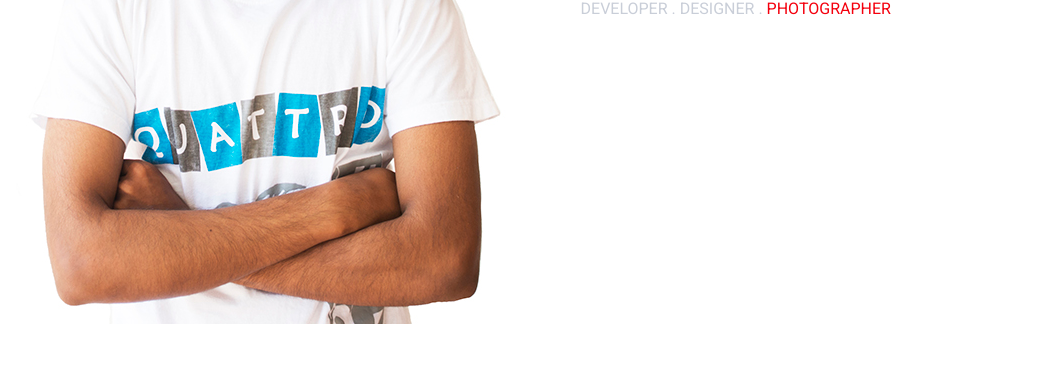
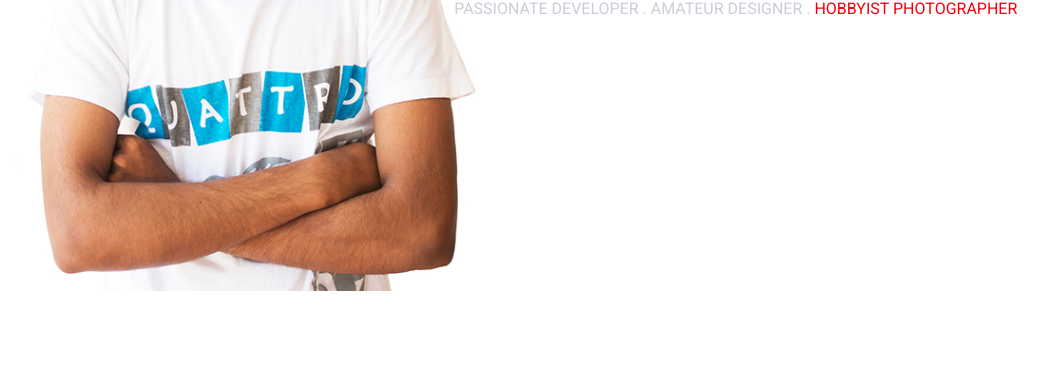
Before and after one commit to VetrivelKS/vetrivelks.github.io, a plain HTML site: page index.html in a window 1280 px wide. Shown: the part 419-800 px from the top of the page, without its empty margins (126-1180 px from the left). Drawn offline with nearby package versions, Linux system fonts and the light colour scheme; files whose address does not match are found by name.

Commit message:
resume updated front titles changed and style adjusted

```diff
--- a/index.html
+++ b/index.html
@@ -50,9 +50,9 @@
                                 <div class="homeDescContainer">
                                     <div class="homeDesc">
                                         <div class="homeDescText">
-                                            <span class="developerSub subDesc navEle" navto="developer">DEVELOPER</span> .
-                                            <span class="designerSub subDesc  navEle navDesign" navto="design">DESIGNER</span> .
-                                            <span class="photographerSub subDesc  navEle navPhotographs" navto="photographs">PHOTOGRAPHER</span>
+                                            <span class="developerSub subDesc navEle" navto="developer">PASSIONATE DEVELOPER</span> .
+                                            <span class="designerSub subDesc  navEle navDesign" navto="design">AMATEUR DESIGNER</span> .
+                                            <span class="photographerSub subDesc  navEle navPhotographs" navto="photographs">HOBBYIST PHOTOGRAPHER</span>
                                         </div>
                                     </div>
                                 </div>
--- a/sass/_home.scss
+++ b/sass/_home.scss
@@ -199,7 +199,7 @@ ul
 .homeImageContainer
 {
     height:670px;
-    width: 520px;
+    width: 494px;
     float: left;
 }
 .homeImg
```
Also changed, not shown: css/common.css, 1 other file.
